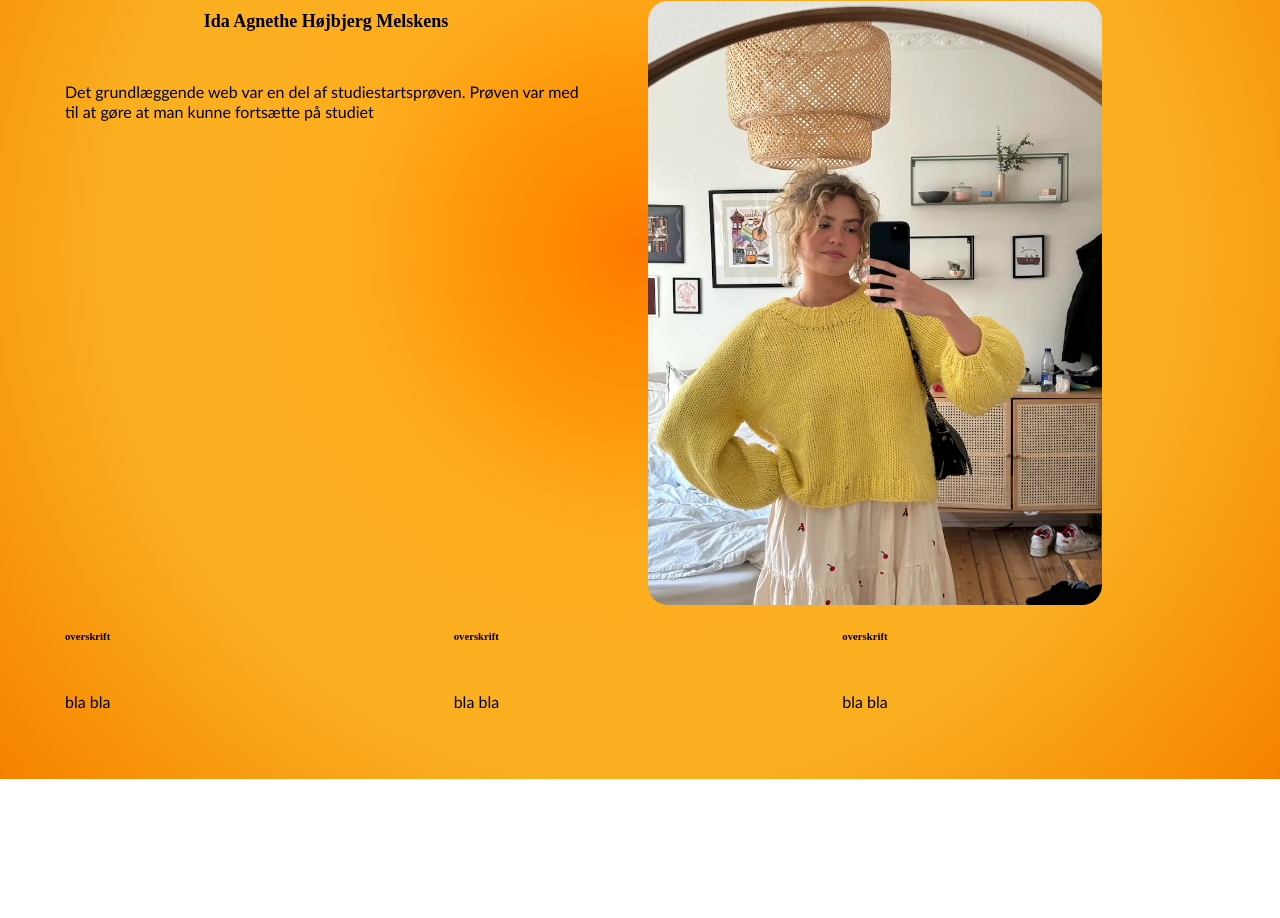
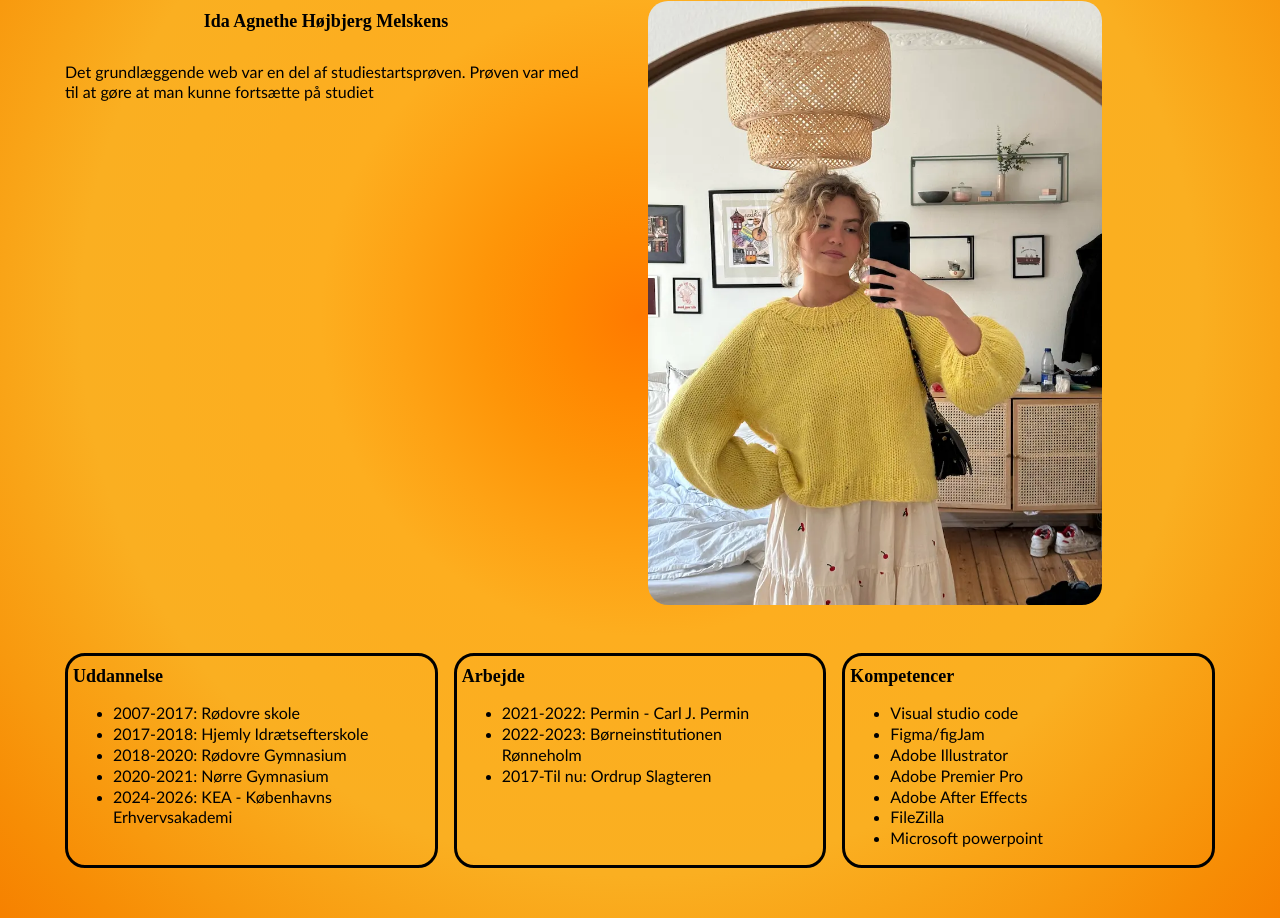
Before and after one commit to Idamelskens/portfolio, a plain HTML site: page ommig.html in a window 1280 px wide. Shown: the part 284-1202 px from the top of the page. Before the commit the page ends 1063 px from the top, so only its background shows below. Drawn offline with Linux system fonts and the light colour scheme; a web font is replaced by a local one.

Commit message:
lavet om mig side

```diff
--- a/css/burger.css
+++ b/css/burger.css
@@ -12,6 +12,7 @@
 
     .pic2 {
         width: 80%;
+        margin-bottom: 3rem;
     }
   }
 
--- a/css/style.css
+++ b/css/style.css
@@ -68,6 +68,27 @@ h5 {
     font-size: large;
     font-family: superfunky;
 }
+
+h6 {
+    margin-top: 10px;
+    /* padding-right: 45px; */
+    /* text-align: center; */
+    font-size: large;
+    font-family: superfunky;
+    margin-bottom: 0%;
+}
+
+.col4 {
+    border: 3px solid black;
+    border-radius: 20px;
+    padding-left: 5px;
+
+}
+
+
+.ommigtekst {
+    display:inline;
+}
 .grid_1-1-1-1-1 {
     display: grid;
     grid-template-columns: 1fr 1fr;
@@ -96,6 +117,17 @@ h5 {
     margin-bottom: 3rem;
     border-radius: 20px;
     margin-top: 5rem;
+}
+
+.nav-item {
+
+}
+
+li {
+    /* font-family: 'Gill Sans', 'Gill Sans MT', Calibri, 'Trebuchet MS', sans-serif;
+    line-height: 130%;
+    margin-top: 0%;
+    text-decoration: dotted; */
 }
 
 @media (max-width: 800px) {
@@ -171,8 +203,7 @@ h5 {
         gap: 1em;
     }
 
-    p {
-        margin-top: 50px;
+     p {
         padding-right: 45px;
     }
 
@@ -196,6 +227,7 @@ h5 {
     .pic2 {
         border-radius: 20px;
         /* filter: sepia(100%) hue-rotate(-30deg) saturate(300%); */
+        margin-bottom: 3rem;
     }
 
     .grid_1-1-1 {
--- a/ommig.html
+++ b/ommig.html
@@ -54,16 +54,42 @@
         <section>
             <div class="grid_1-1-1">
                 <div class="col4">
-                    <h6>overskrift</h6>
-                    <p>bla bla</p>
+                    <h6>Uddannelse </h6>
+                    <nav>
+                        <ul>
+                            <li><p class="ommigtekst">2007-2017: Rødovre skole</p></li>
+                            <li><p class="ommigtekst">2017-2018: Hjemly Idrætsefterskole</p></li>
+                            <li><p class="ommigtekst">2018-2020: Rødovre Gymnasium</p></li>
+                            <li><p class="ommigtekst">2020-2021: Nørre Gymnasium</p></li>
+                            <li><p class="ommigtekst">2024-2026: KEA - Københavns Erhvervsakademi</p></li>
+                        </ul>
+                    </nav>
                 </div>
-                <div>
-                    <h6>overskrift</h6>
-                    <p>bla bla</p>
+                <div class="col4">
+                    <h6>Arbejde</h6>
+                    <nav>
+                        <ul>
+                            <li><p class="ommigtekst">2021-2022: Permin - Carl J. Permin</p></li>
+                            <li><p class="ommigtekst">2022-2023: Børneinstitutionen Rønneholm</p></li>
+                            <li><p class="ommigtekst">2017-Til nu: Ordrup Slagteren</p></li>
+                        </ul>
+                    </nav>
                 </div>
-                <div>
-                    <h6>overskrift</h6>
-                    <p>bla bla</p>
+                <div class="col4">
+                    <h6>Kompetencer</h6>
+                    <nav>
+                        <ul>
+                        <li>
+                                <p class="ommigtekst">Visual studio code</p>
+                            </li>
+                            <li> <p class="ommigtekst">Figma/figJam</p></li>
+                            <li><p class="ommigtekst">Adobe Illustrator</p></li>
+                            <li><p class="ommigtekst">Adobe Premier Pro</p></li>
+                            <li><p class="ommigtekst">Adobe After Effects</p></li>
+                            <li><p class="ommigtekst">FileZilla</p></li>
+                            <li><p class="ommigtekst">Microsoft powerpoint</p></li>
+                        </ul>
+                    </nav>
                 </div>
             </div>
         </section>
```
